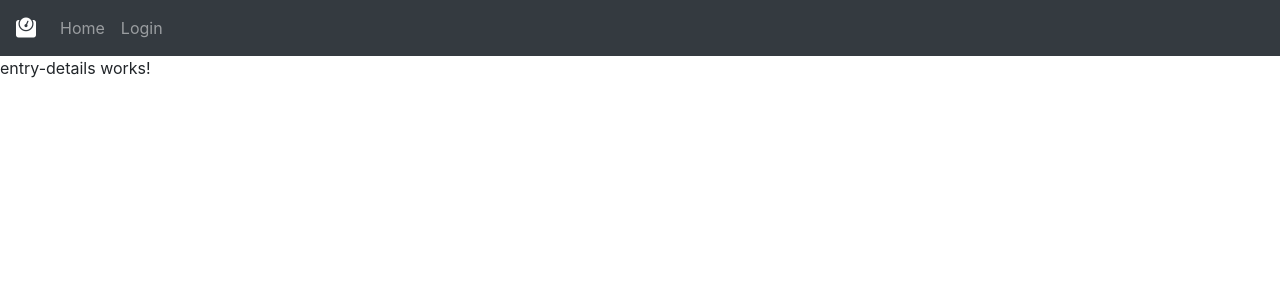
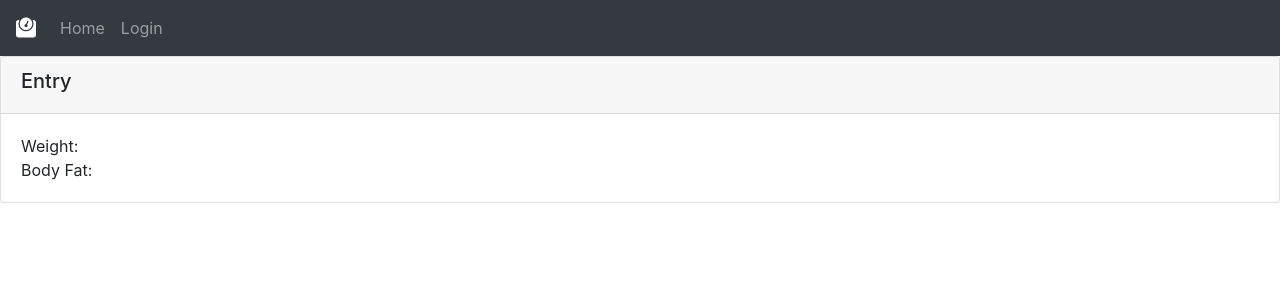
Before and after one commit to FoxGeoff/AngularCrashCourse, an Angular app: page /entries/1 in a window 1280 px wide. Shown: the top 300 px of the page. Built offline with nearby package versions, Linux system fonts and the light colour scheme; no server answers.

Commit message:
Update to give the actual id details

```diff
--- a/src/app/entry-details/entry-details.component.html
+++ b/src/app/entry-details/entry-details.component.html
@@ -1,3 +1,13 @@
-<p>
-  entry-details works!
-</p>
+<div class="card">
+  <div class="card-header text-left">
+    <h5>Entry {{ entry?.date | date }}</h5>
+  </div>
+  <div class="card-body">
+    <div>
+      Weight: {{ entry?.weight }}
+    </div>
+    <div>
+      Body Fat: {{ entry?.bodyfat | percent }}
+    </div>
+  </div>
+</div>
--- a/src/app/entry-details/entry-details.component.ts
+++ b/src/app/entry-details/entry-details.component.ts
@@ -1,6 +1,7 @@
 import { Component, OnInit } from '@angular/core';
 import { WeightEntriesService } from '../shared/weight-entries.service';
 import { Entry } from '../model/entry';
+import { ActivatedRoute } from '@angular/router';
 
 @Component({
   selector: 'hm-entry-details',
@@ -9,10 +10,10 @@ import { Entry } from '../model/entry';
 })
 export class EntryDetailsComponent implements OnInit {
   entry: Entry;
-  constructor(private entriesSvc: WeightEntriesService) { }
+  constructor(private entriesSvc: WeightEntriesService, private currentRoute: ActivatedRoute) { }
 
   ngOnInit() {
-    let id = 1;
+    let id = +this.currentRoute.snapshot.params.id;
     this.entriesSvc.getEntries().subscribe(entries => {
       this.entry = entries.find(e => {
         return e.id === id;
--- a/src/app/home/home.component.html
+++ b/src/app/home/home.component.html
@@ -6,6 +6,7 @@
 <table class="table container">
   <thead>
     <tr>
+      <th></th>
       <th scope="col">Date</th>
       <th scope="col">Weight</th>
       <th scope="col" [hidden]="!showBodyFat">Body Fat %</th>
@@ -14,6 +15,11 @@
   </thead>
   <tbody>
     <tr *ngFor="let entry of entries">
+      <td style="width:20px;">
+        <a [routerLink]="['/entries/' + entry.id]">
+          <span class="detailIcon"><i class="fas fa-info-circle"></i></span>
+        </a>
+      </td>
       <td>{{entry.date|date}}</td>
       <td>{{entry.weight}} lbs</td>
       <td [hidden]="!showBodyFat">{{entry.bodyFat|percent}}</td>
```
Also changed, not shown: 1 other file (tests, documents, lock files or other folders).
